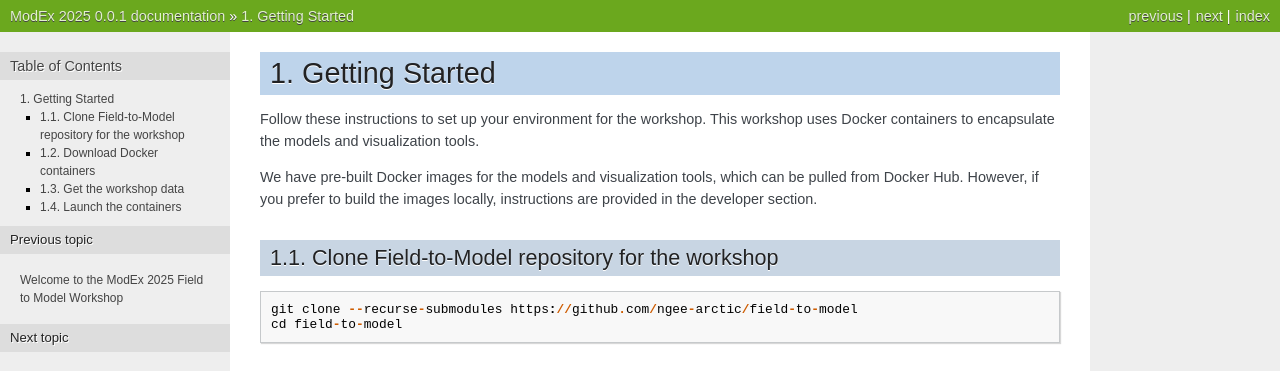
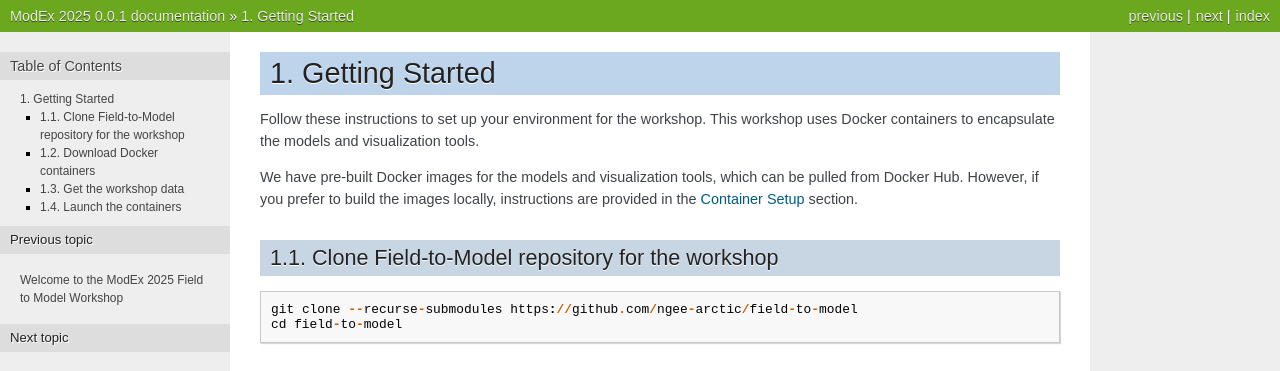
Before and after one commit to jsta/Field-to-Model, a Sphinx documentation site: the page built from docs/source/setup.rst, in a window 1280 px wide. Shown: the top 371 px of the page. Built offline with Sphinx 7.4.7, drawn with Linux system fonts in a browser that asks for light colours.

Commit message:
cross-link to dev notes

```diff
--- a/docs/source/dev_notes.rst
+++ b/docs/source/dev_notes.rst
@@ -57,6 +57,7 @@ the docs.
 Working with the Modeling and Visualization Docker Images
 ===========================================================
 
+.. _container-setup:
 
 Container Setup
 -------------------
--- a/docs/source/setup.rst
+++ b/docs/source/setup.rst
@@ -7,7 +7,7 @@ tools.
 
 We have pre-built Docker images for the models and visualization tools, which
 can be pulled from Docker Hub. However, if you prefer to build the images
-locally, instructions are provided in the developer section.
+locally, instructions are provided in the :ref:`container-setup` section.
 
 Clone Field-to-Model repository for the workshop
 -------------------------------------------------
```
